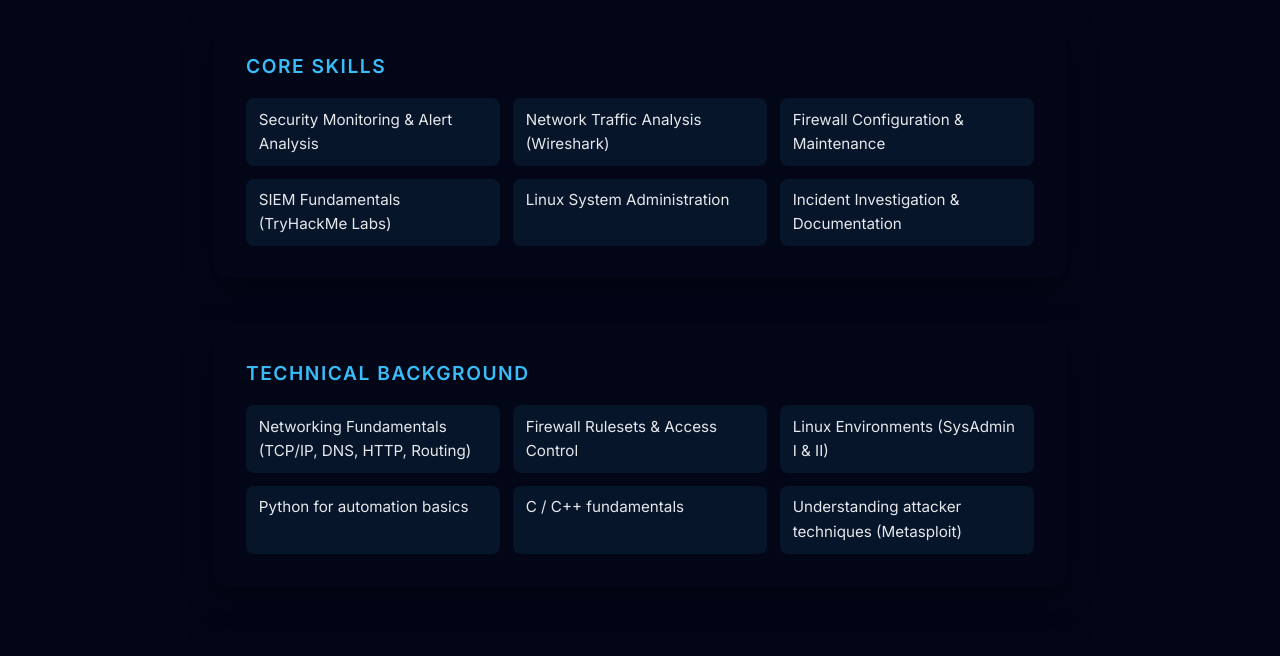
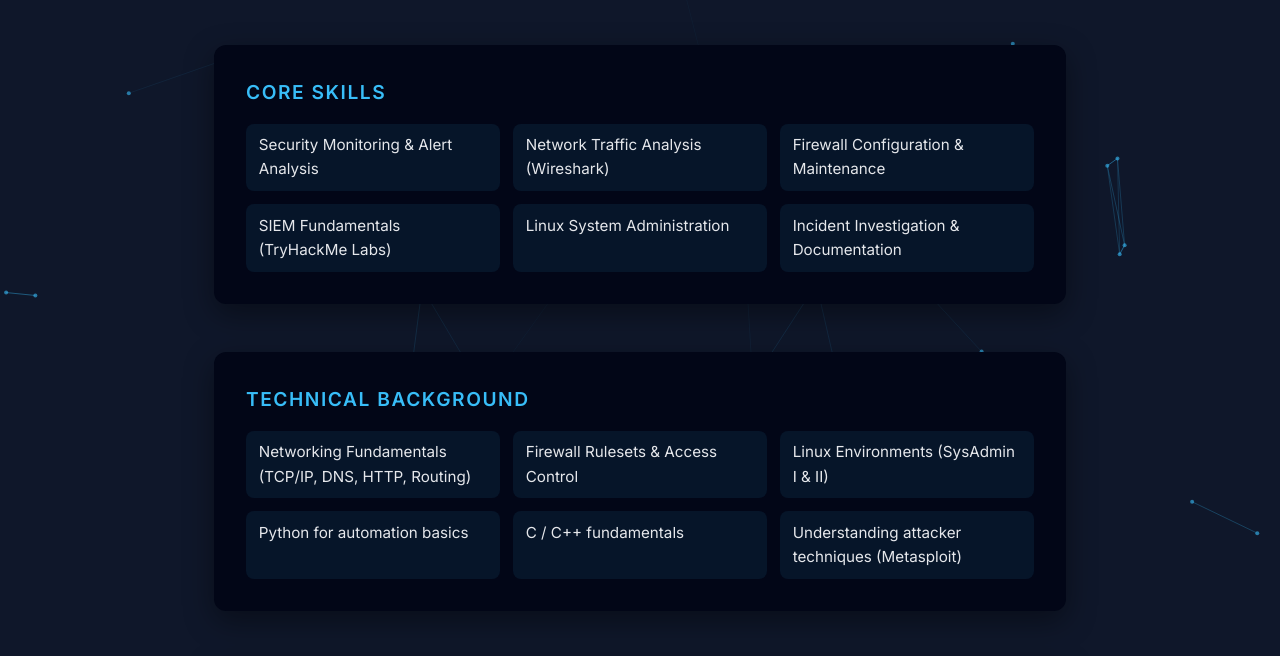
Before and after one commit to Swordfish002/Swordfish002, a plain HTML site: page index.html in a window 1280 px wide. Shown: the part 231-887 px from the top of the page. Drawn offline with Linux system fonts and the light colour scheme.

Commit message:
Refactor HTML and CSS for layout improvements
Updated styles and added a canvas for a neural network background animation. Improved layout and structure of HTML content.

````diff
--- a/index.html
+++ b/index.html
@@ -1,4 +1,5 @@
 <!DOCTYPE html>
+
 <html lang="en">
 <head>
   <meta charset="UTF-8" />
@@ -24,15 +25,28 @@
 
     body {
       font-family: 'Inter', sans-serif;
-      background: linear-gradient(180deg, #020617, #020617);
+      background: var(--bg);
       color: var(--text);
       line-height: 1.6;
+      position: relative;
+      overflow-x: hidden;
+    }
+
+    canvas {
+      position: fixed;
+      top: 0;
+      left: 0;
+      width: 100%;
+      height: 100%;
+      z-index: -1;
     }
 
     .container {
       max-width: 900px;
       margin: auto;
       padding: 4rem 1.5rem;
+      position: relative;
+      z-index: 1;
     }
 
     header {
@@ -63,14 +77,11 @@
       padding: 2rem;
       border-radius: 12px;
       box-shadow: 0 10px 30px rgba(0,0,0,0.4);
-
-      /* Scroll reveal initial state */
       opacity: 0;
       transform: translateY(30px);
       transition: opacity 0.6s ease, transform 0.6s ease;
     }
 
-    /* Revealed state */
     section.visible {
       opacity: 1;
       transform: translateY(0);
@@ -106,12 +117,32 @@
       font-size: 0.85rem;
       margin-top: 3rem;
     }
+
+    @media (max-width: 480px) {
+      .container {
+        padding: 2rem 1rem;
+      }
+      h1 {
+        font-size: 1.8rem;
+      }
+      h2 {
+        font-size: 1rem;
+      }
+      li {
+        font-size: 0.9rem;
+      }
+      section {
+        transform: translateY(15px);
+      }
+    }
   </style>
+
 </head>
-
 <body>
+  <canvas id="networkCanvas"></canvas>
   <div class="container">
 
+```
 <header>
   <h1>Seifeldien Galal | Junior SOC Analyst</h1>
   <p>
@@ -166,26 +197,100 @@
 <footer>
   © 2025 | Junior SOC Analyst Portfolio
 </footer>
+```
 
   </div>
 
-  <!-- Scroll Reveal Script -->
   <script>
+    // Scroll reveal
     const sections = document.querySelectorAll("section");
-
-    const observer = new IntersectionObserver(
-      entries => {
+    const observer = new IntersectionObserver(entries => {
       entries.forEach(entry => {
-          if (entry.isIntersecting) {
-            entry.target.classList.add("visible");
+        if(entry.isIntersecting){
+          entry.target.classList.add('visible');
           observer.unobserve(entry.target);
         }
       });
-      },
-      { threshold: 0.15 }
-    );
+    }, { threshold: 0.15 });
+    sections.forEach(section => observer.observe(section));
 
-    sections.forEach(section => observer.observe(section));
+    // Neural network background
+    const canvas = document.getElementById('networkCanvas');
+    const ctx = canvas.getContext('2d');
+    let width = canvas.width = window.innerWidth;
+    let height = canvas.height = window.innerHeight;
+
+    const nodes = [];
+    const NODE_COUNT = 50;
+    const MAX_DISTANCE = 150;
+
+    for(let i=0; i<NODE_COUNT; i++){
+      nodes.push({
+        x: Math.random() * width,
+        y: Math.random() * height,
+        vx: (Math.random()-0.5)*0.5,
+        vy: (Math.random()-0.5)*0.5
+      });
+    }
+
+    const mouse = {x: null, y: null};
+    window.addEventListener('mousemove', e => { mouse.x = e.clientX; mouse.y = e.clientY; });
+    window.addEventListener('resize', () => { width = canvas.width = window.innerWidth; height = canvas.height = window.innerHeight; });
+
+    function animate(){
+      ctx.clearRect(0,0,width,height);
+
+      nodes.forEach(node => {
+        node.x += node.vx;
+        node.y += node.vy;
+        if(node.x < 0 || node.x > width) node.vx *= -1;
+        if(node.y < 0 || node.y > height) node.vy *= -1;
+
+        ctx.fillStyle = 'rgba(56,189,248,0.6)';
+        ctx.beginPath();
+        ctx.arc(node.x,node.y,2,0,Math.PI*2);
+        ctx.fill();
+      });
+
+      // Connect nodes
+      for(let i=0; i<NODE_COUNT; i++){
+        for(let j=i+1;j<NODE_COUNT;j++){
+          const dx = nodes[i].x - nodes[j].x;
+          const dy = nodes[i].y - nodes[j].y;
+          const dist = Math.sqrt(dx*dx + dy*dy);
+          if(dist < MAX_DISTANCE){
+            let opacity = 1 - dist/MAX_DISTANCE;
+            ctx.strokeStyle = `rgba(56,189,248,${opacity*0.5})`;
+            ctx.beginPath();
+            ctx.moveTo(nodes[i].x,nodes[i].y);
+            ctx.lineTo(nodes[j].x,nodes[j].y);
+            ctx.stroke();
+          }
+        }
+      }
+
+      // Connect to mouse
+      if(mouse.x !== null && mouse.y !== null){
+        nodes.forEach(node => {
+          const dx = node.x - mouse.x;
+          const dy = node.y - mouse.y;
+          const dist = Math.sqrt(dx*dx + dy*dy);
+          if(dist < MAX_DISTANCE){
+            let opacity = 1 - dist/MAX_DISTANCE;
+            ctx.strokeStyle = `rgba(56,189,248,${opacity*0.7})`;
+            ctx.beginPath();
+            ctx.moveTo(node.x,node.y);
+            ctx.lineTo(mouse.x,mouse.y);
+            ctx.stroke();
+          }
+        });
+      }
+
+      requestAnimationFrame(animate);
+    }
+
+    animate();
   </script>
+
 </body>
 </html>
````
Lines whose indentation alone changed are shown as unchanged.
